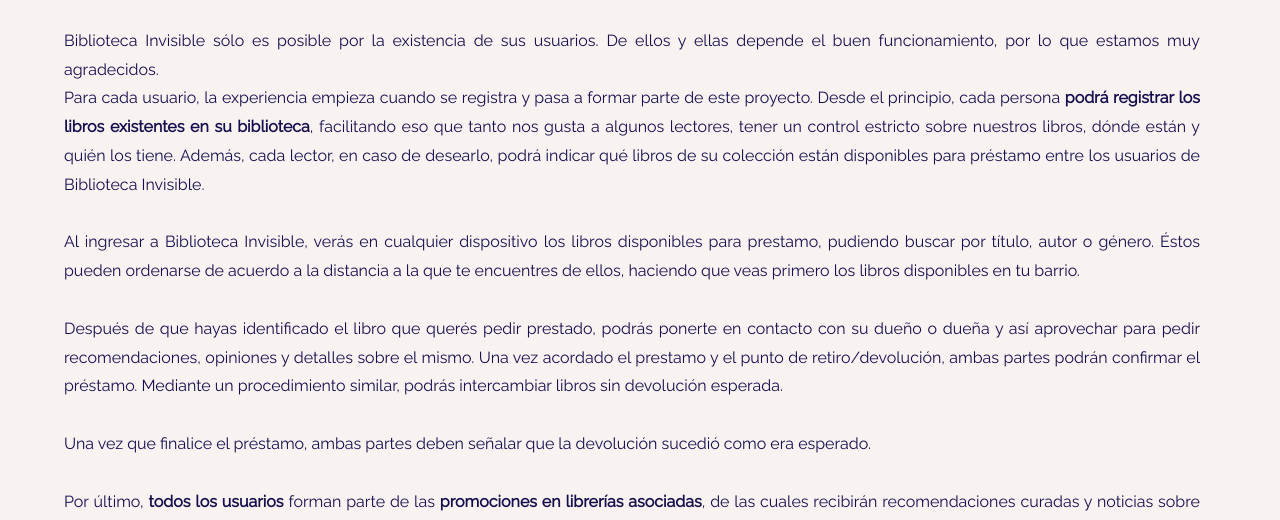
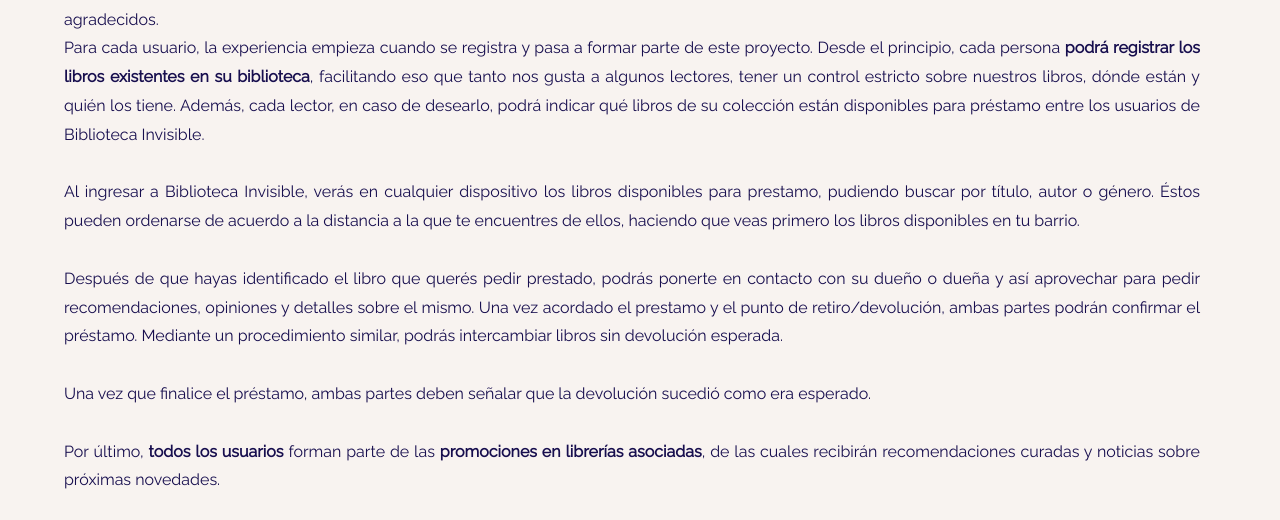
Before and after one commit to facund02401/BibliotecaInvisible, a plain HTML site: page como-funciona.html in a window 1280 px wide. Shown: the part 280-800 px from the top of the page. Drawn offline with nearby package versions, Linux system fonts and the light colour scheme; grey boxes are pictures that could not be loaded.

Commit message:
Nuevo arreglo a comoFunciona

```diff
--- a/css/estiloscss.css
+++ b/css/estiloscss.css
@@ -127,7 +127,7 @@
   margin: 0 auto;
   display: grid;
   grid-template-columns: 1fr;
-  grid-template-rows: 200px 1fr 1fr;
+  grid-template-rows: 100px 1fr 1fr;
   justify-content: stretch;
   align-content: stretch;
   justify-items: stretch;
@@ -151,7 +151,11 @@
     font-family: "Raleway", sans-serif;
     line-height: 1.8;
     color: #170e4e;
-    margin: 0 16px 0 0; }
+    margin: 0 16px 0 0;
+    margin-top: 50px; }
+    @media screen and (max-width: 420px) {
+      .comoFunciona__texto {
+        margin-top: 100px; } }
   .comoFunciona__imagen {
     justify-self: center;
     grid-area: comoFunciona__imagen;
--- a/scss/_comoFunciona.scss
+++ b/scss/_comoFunciona.scss
@@ -3,7 +3,7 @@
     margin:0 auto;
     display: grid;
     grid-template-columns: 1fr;
-    grid-template-rows: 200px 1fr 1fr;
+    grid-template-rows: 100px 1fr 1fr;
     justify-content: stretch;
     align-content: stretch;
     justify-items: stretch;
@@ -15,12 +15,19 @@
     width: 90%;
     min-height: 100vh;
 
+
+
     &__titulo{
         @include titulos();
+
     }
 
     &__texto {
-        @include fuenteParrafo(1rem)
+        @include fuenteParrafo(1rem);
+        margin-top: 50px;
+        @media  screen and (max-width:420px) {
+            margin-top: 100px;
+            }
     }
 
     &__imagen{
```
